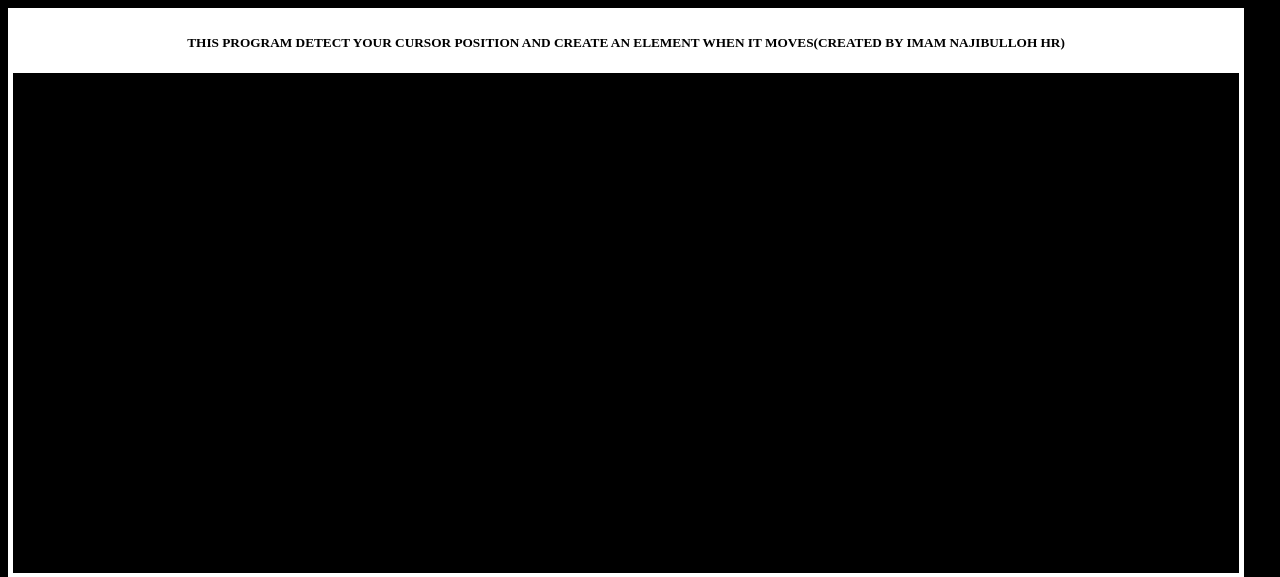
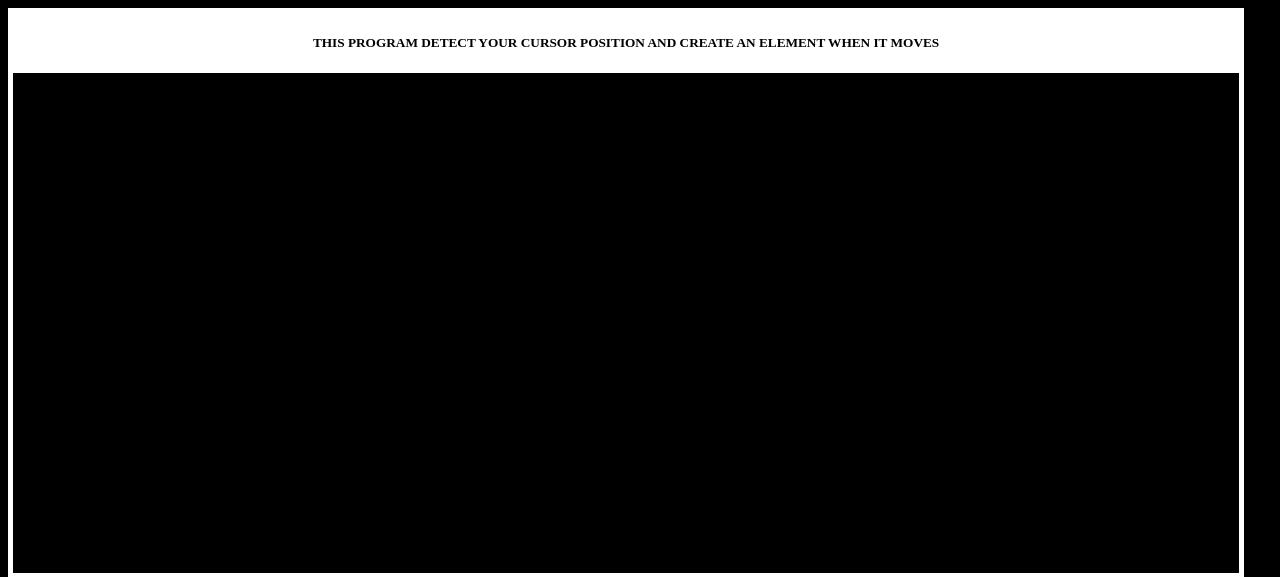
Before and after one commit to NYA2107/heroku, a PHP site: page / in a window 1280 px wide. Shown: the top 577 px of the page. Run offline with PHP 8.4, Linux system fonts and the light colour scheme.

Commit message:
change the header description

```diff
--- a/index.php
+++ b/index.php
@@ -26,7 +26,7 @@
         <script src="mouse.js"></script>
         <header>
             <div id="header">
-                <h5>THIS PROGRAM DETECT YOUR CURSOR POSITION AND CREATE AN ELEMENT WHEN IT MOVES(CREATED BY IMAM NAJIBULLOH HR)</h5>
+                <h5>THIS PROGRAM DETECT YOUR CURSOR POSITION AND CREATE AN ELEMENT WHEN IT MOVES</h5>
 
             </div>
         </header>
```
